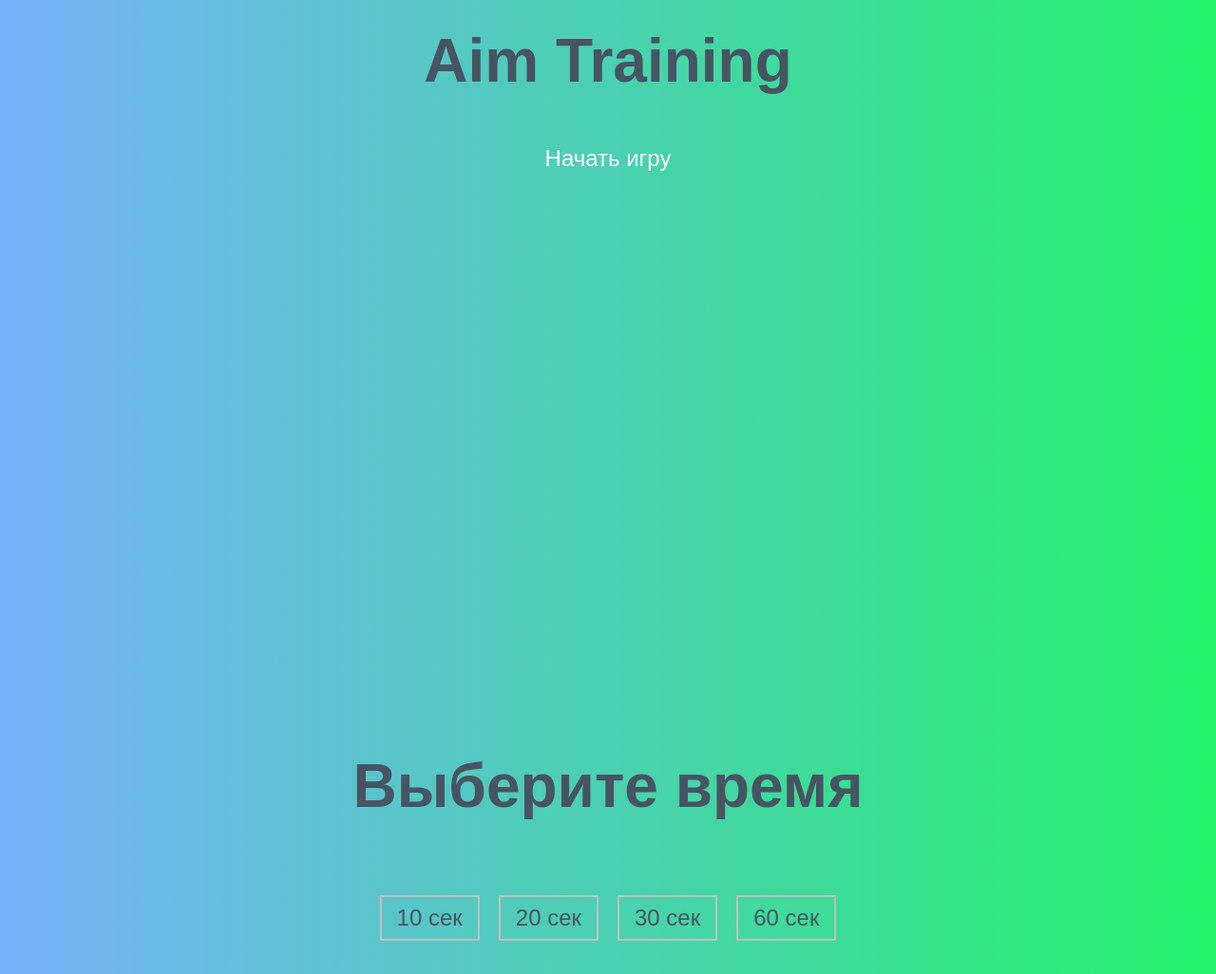
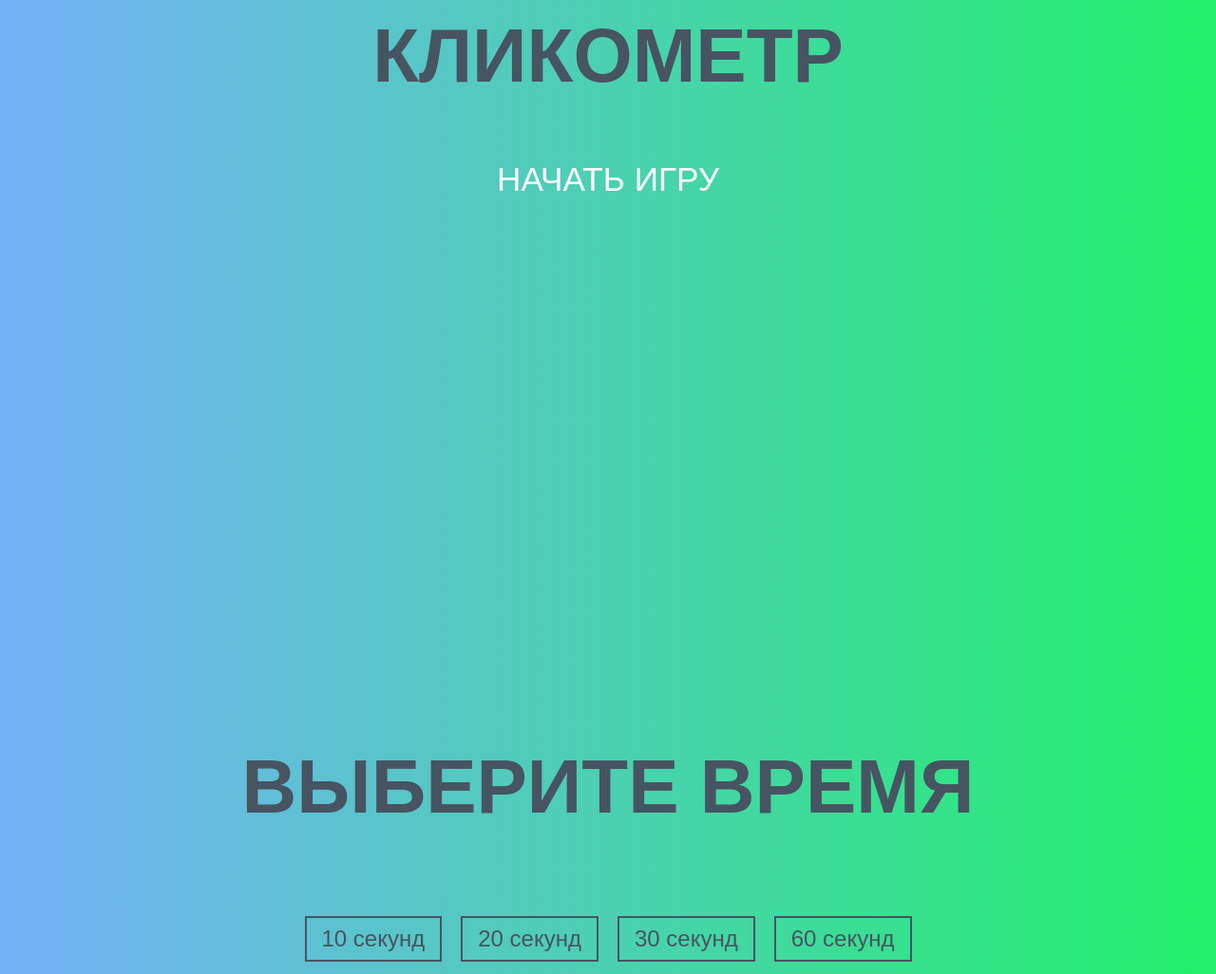
Before and after one commit to iKanzo/Game, a plain HTML site: page index.html in a window 1280 px wide. Shown: the part 321-1347 px from the top of the page at 95% size. Drawn offline with Linux system fonts and the light colour scheme; a web font is replaced by a local one.

Commit message:
Add files via upload

```diff
--- a/index.html
+++ b/index.html
@@ -8,7 +8,7 @@
   </head>
   <body>
     <div class="screen">
-      <h1>Aim Training</h1>
+      <h1>Кликометр</h1>
       <a href="#" class="start" id="start">Начать игру</a>
     </div>
 
@@ -17,22 +17,22 @@
       <ul class="time-list" id="time-list">
         <li>
           <button class="time-btn" data-time="10">
-            10 сек
+            10 секунд
           </button>
         </li>
         <li>
           <button class="time-btn" data-time="20">
-            20 сек
+            20 секунд
           </button>
         </li>
         <li>
           <button class="time-btn" data-time="30">
-            30 сек
+            30 секунд
           </button>
         </li>
         <li>
           <button class="time-btn" data-time="60">
-            60 сек
+            60 секунд
           </button>
         </li>
       </ul>
--- a/styles.css
+++ b/styles.css
@@ -23,12 +23,14 @@ a:hover {
 }
 
 .start {
-  font-size: 1.5rem;
+  font-size: 2.2rem;
+  text-transform: uppercase;
 }
 
 h1 {
   line-height: 1.4;
-  font-size: 4rem;
+  font-size: 5rem;
+  text-transform: uppercase;
   color: #475462;
 }
 
@@ -65,7 +67,7 @@ h1 {
 
 .time-btn {
   background-color: transparent;
-  border: 2px solid #C0C0C0;
+  border: 2px solid #475462;
   color: #475462;
   cursor: pointer;
   font-family: inherit;
@@ -74,8 +76,8 @@ h1 {
 }
 
 .time-btn:hover {
-  border: 2px solid #c57220;
-  color: #ac0202;
+  border: 2px solid #fff;
+  color: #2A333D;
 }
 
 .hide {
```
